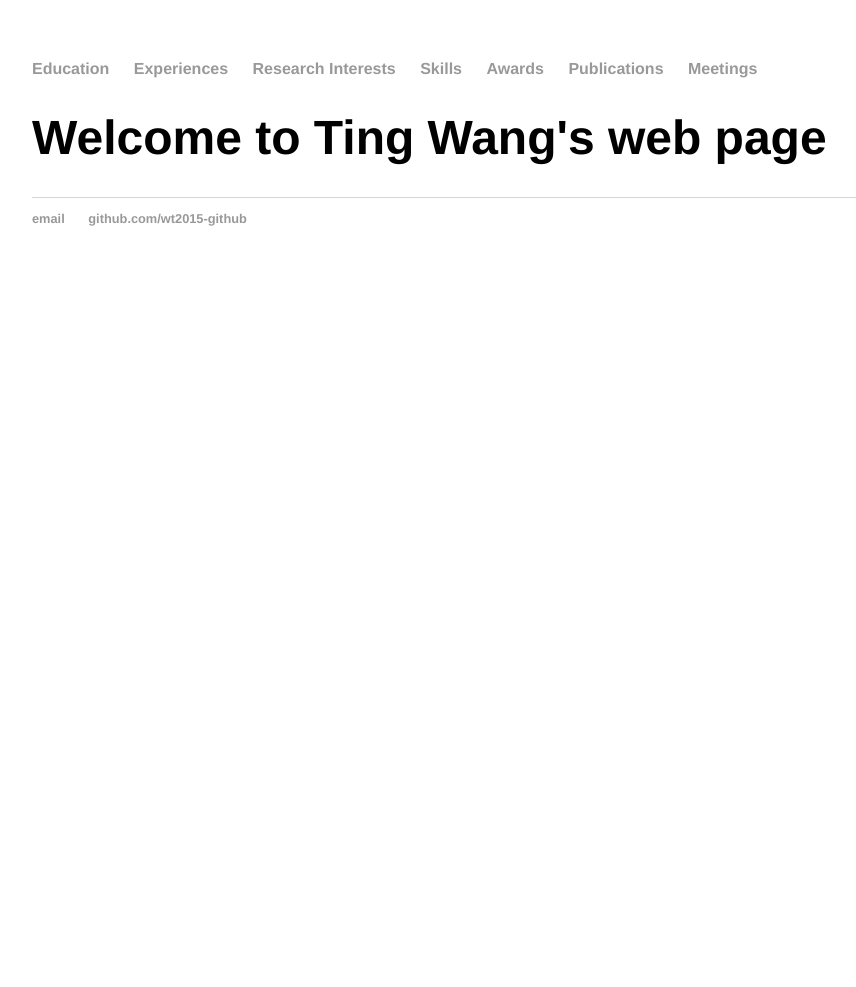
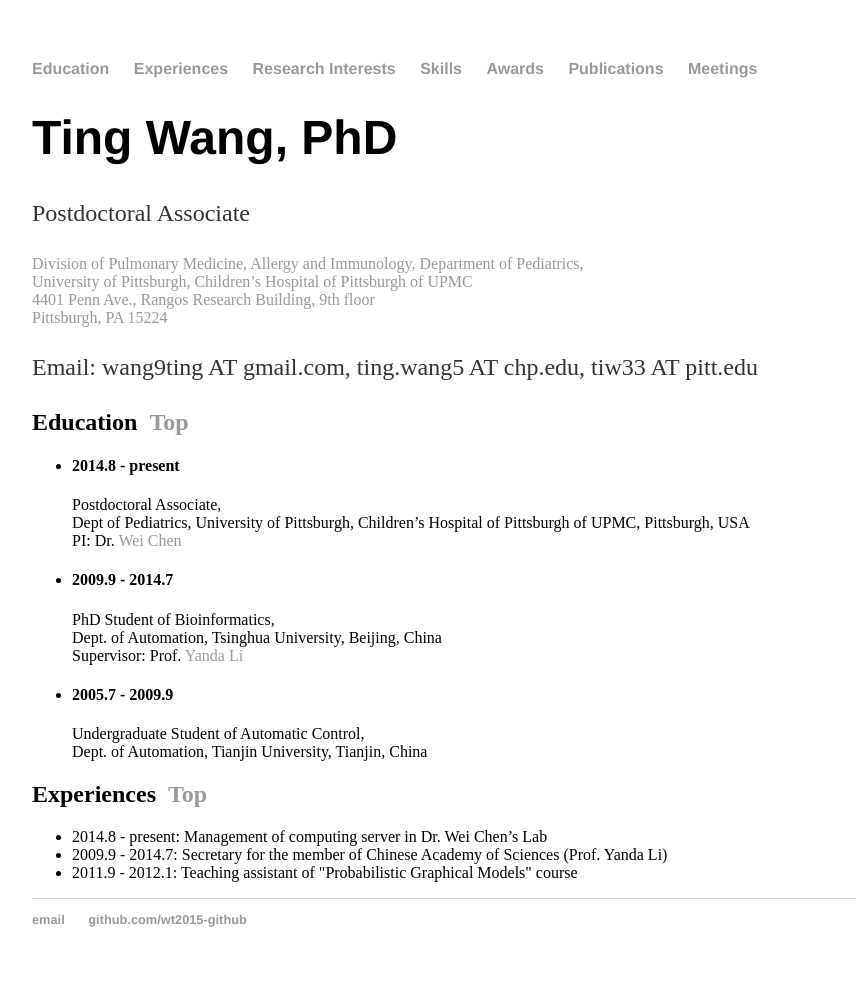
Before and after one commit to wt2015-github/wt2015-github.github.io, a Jekyll site: the page built from index.html, in a window 1280 px wide. Shown: the whole page, without its empty margins (160-1016 px from the left). Built offline with Jekyll 4.4.1, drawn with Linux system fonts in a browser that asks for light colours; before the commit the page ends 900 px from its top, so only the background shows below that.

Commit message:
Update index.html

```diff
--- a/index.html
+++ b/index.html
@@ -3,5 +3,41 @@ layout: default
 title: Ting Wang, PhD
 ---
 <div class="blurb">
-	<h1>Welcome to Ting Wang's web page</h1>
+	<h1>Ting Wang, PhD</h1><a id="top"/>
+	<div>
+		<p>Postdoctoral Associate</p>
+		Division of Pulmonary Medicine, Allergy and Immunology, Department of Pediatrics,<br/>
+		University of Pittsburgh, Children’s Hospital of Pittsburgh of UPMC<br/>
+		4401 Penn Ave., Rangos Research Building, 9th floor<br/>
+		Pittsburgh, PA 15224
+		<p>Email: wang9ting AT gmail.com, ting.wang5 AT chp.edu, tiw33 AT pitt.edu</p>
+	</div>
+
+	<div>
+		<a name="education"></a>
+		<h2>Education&nbsp;&nbsp;<a href="#top" >Top</a></h2>
+		<ul>
+			<li><h4>2014.8 - present</h4>
+			Postdoctoral Associate,<br/>
+			Dept of Pediatrics, University of Pittsburgh, Children’s Hospital of Pittsburgh of UPMC, Pittsburgh, USA<br>
+			PI: Dr. <a href="http://www.pitt.edu/~wec47/">Wei Chen</a></li>
+			<li><h4>2009.9 - 2014.7</h4>
+			PhD Student of Bioinformatics,<br/>
+			Dept. of Automation, Tsinghua University, Beijing, China<br/>
+        	        Supervisor: Prof. <a href="http://www.au.tsinghua.edu.cn/publish/auen/1713/2011/20110506104703309986645/20110506104703309986645_.html">Yanda Li</a></li>
+			<li><h4>2005.7 - 2009.9</h4>
+			Undergraduate Student of Automatic Control,<br/>
+			Dept. of Automation, Tianjin University, Tianjin, China</li>
+		</ul>
+	</div>
+
+	<div>
+		<a name="experiences"></a>
+		<h2>Experiences&nbsp;&nbsp;<a href="#top" >Top</a></h2>
+		<ul>
+			<li>2014.8 - present: Management of computing server in Dr. Wei Chen’s Lab</li>
+			<li>2009.9 - 2014.7: Secretary for the member of Chinese Academy of Sciences (Prof. Yanda Li)</li>
+			<li>2011.9 - 2012.1:  Teaching assistant of "Probabilistic Graphical Models" course</li>
+		</ul>
+	</div>
 </div><!-- /.blurb -->
```
